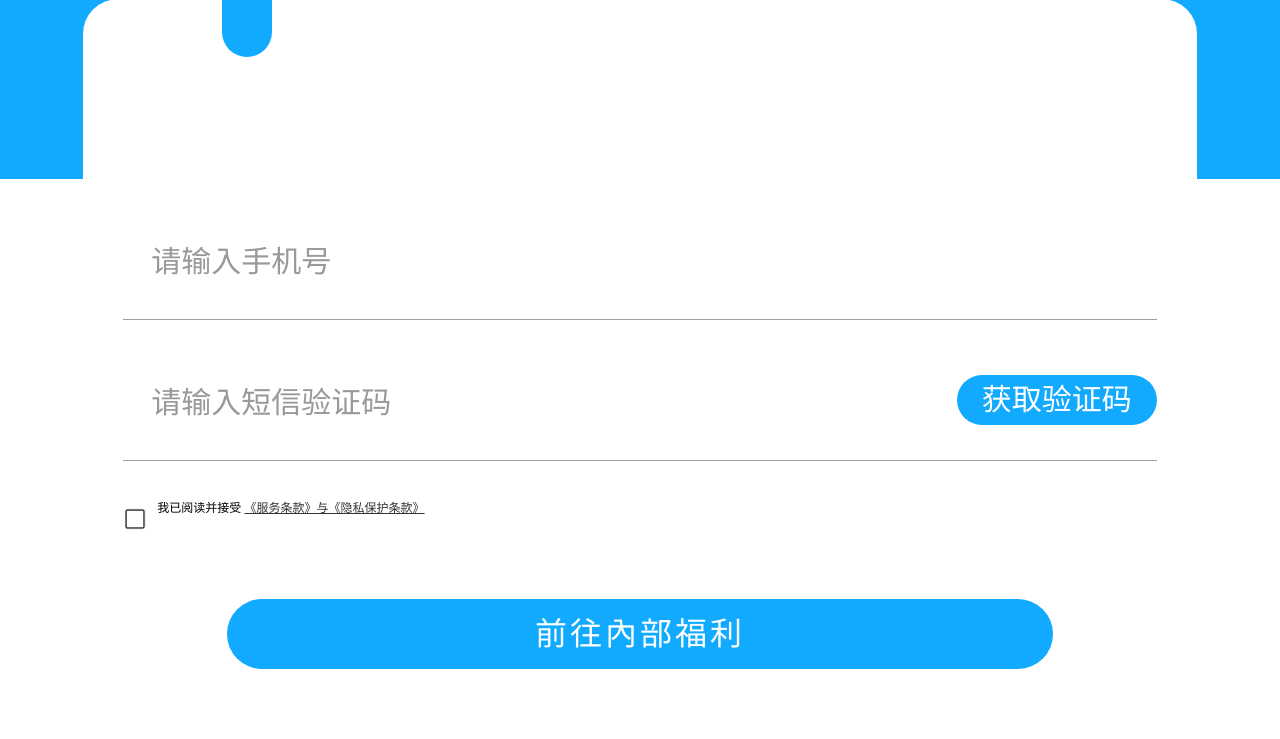
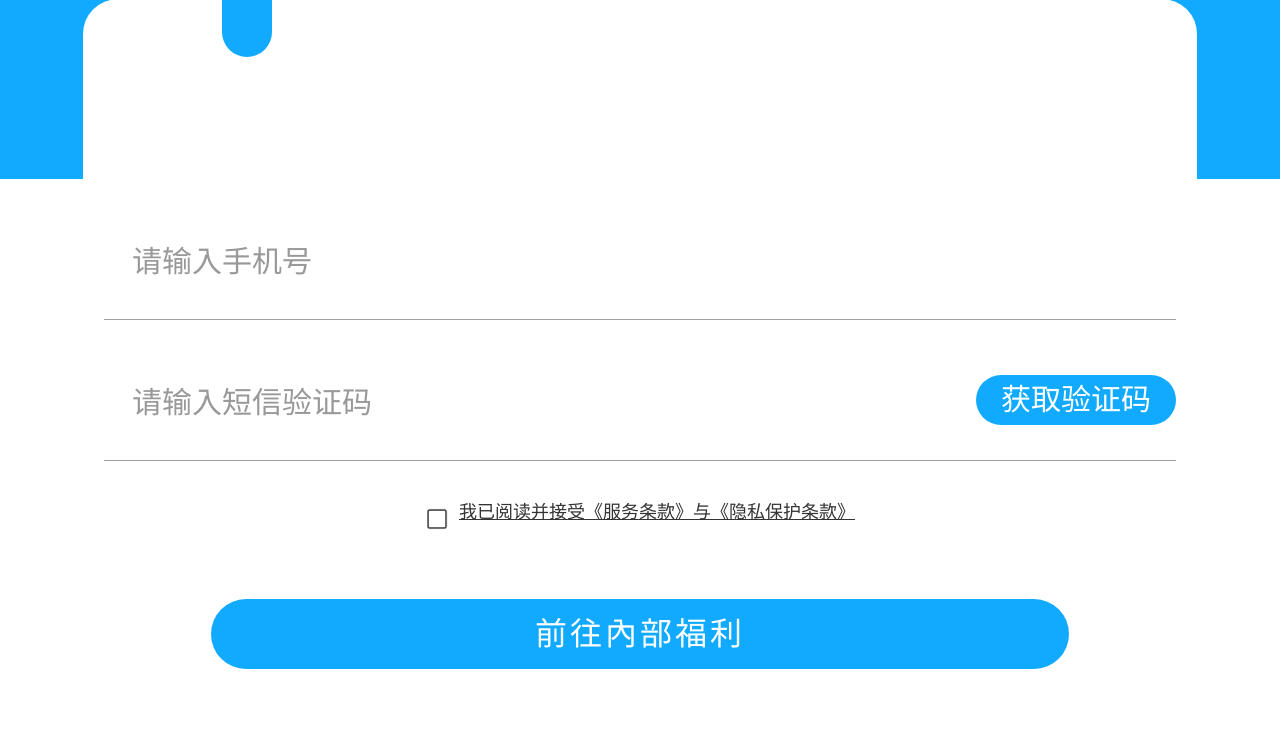
Before and after one commit to cersei946/unicomVip, a PHP site: page /view/login.html in a window 1280 px wide. Shown: the part 961-1700 px from the top of the page. Run offline with PHP 8.4, Linux system fonts and the light colour scheme.

Commit message:
修改协议换行显示bug

```diff
--- a/public/css/login.css
+++ b/public/css/login.css
@@ -57,9 +57,9 @@ input{
 	background:#fff;
 }
 .mainbox{
-	width:87%;
+	width:90%;
 	/* height:4.8rem; */
-	padding:0 .4rem;
+	/* padding:0 .4rem; */
 	box-sizing: border-box;
 	border-radius: .2rem;
 	background:#fff;
@@ -82,6 +82,7 @@ input{
 	clear:both;
 	overflow: hidden;
 	display: flex;
+	margin: 0 .4rem;
 }
 li.border_bottom{
 	border-bottom:.01rem solid rgb(159,159,159);
@@ -102,8 +103,16 @@ li.border_bottom{
 	background:rgb(17,170,255);
 	margin-top:.55rem;
 }
-.agree_li{
+#login_box .agree_li{
 	padding:.38rem 0;
+	margin-right:0;
+	margin-left:0;
+}
+.agree_li aside{
+	max-width: 100%;
+	overflow: hidden;
+	margin:0 auto;
+	display: flex;
 }
 .agree_li span{
 	width:.24rem;
@@ -111,9 +120,14 @@ li.border_bottom{
 	margin-top:.08rem;
 	margin-right:.1rem;
 	display: block;
+	float: left;
 }
+
 .agree_li a{
+	display:inline-block;
 	text-decoration:underline;
+	font-size:.18rem;
+	flex: 1;
 }
 .un_check{
 	background: url(../images/login/un_check.png) no-repeat center;
--- a/view/login.html
+++ b/view/login.html
@@ -31,10 +31,10 @@
 						<span class="yzm_text">获取验证码</span>
 					</li>
 					<li class="agree_li">
-						<span class="un_check"></span>
-						<p>我已阅读并接受
-							<a href="http://m.ocoun.com/#/Agreement">《服务条款》与《隐私保护条款》</a>
-						</p>
+						<aside>
+							<span class="un_check"></span>
+							<a href="http://m.ocoun.com/#/Agreement">我已阅读并接受《服务条款》与《隐私保护条款》</a>
+						</aside>
 					</li>
 					<li class="submit_btn">
 						<input  type="button"  value="前往內部福利"/>
```
